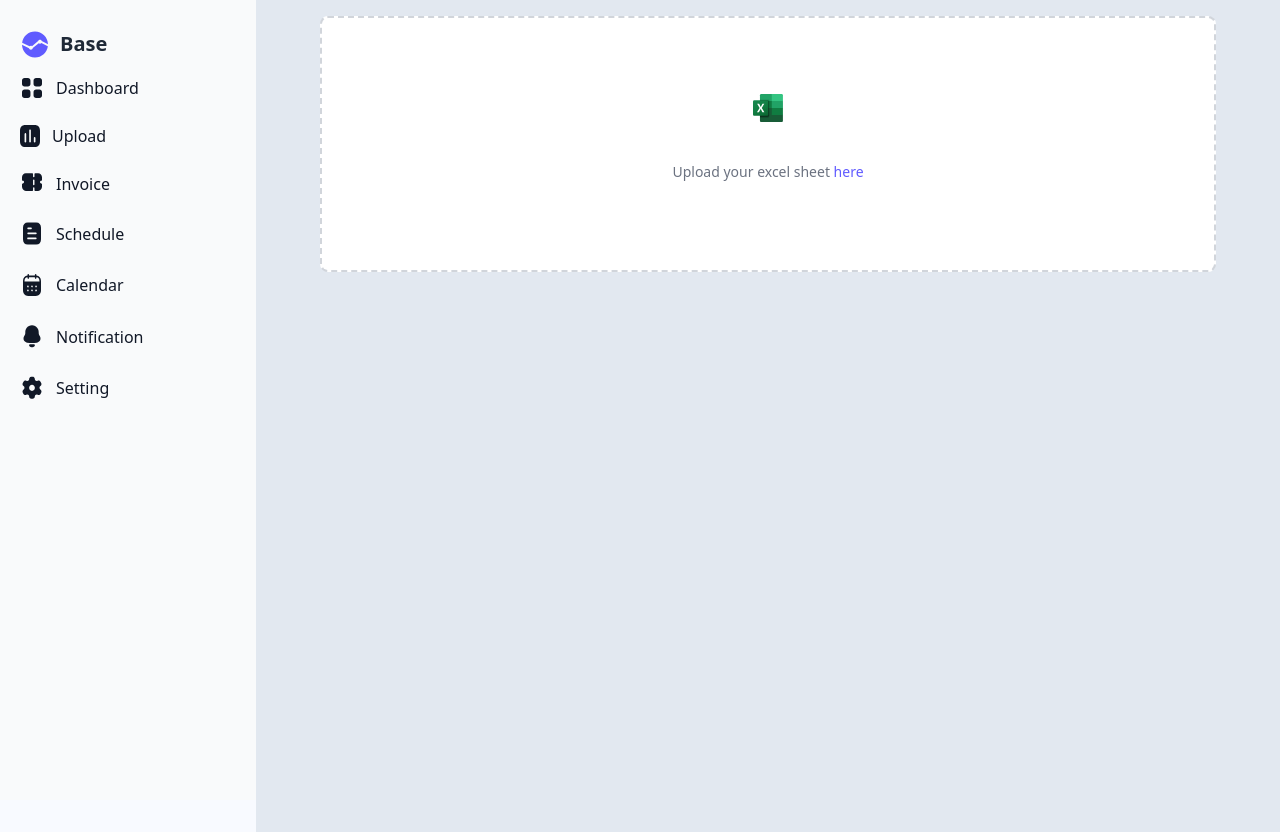
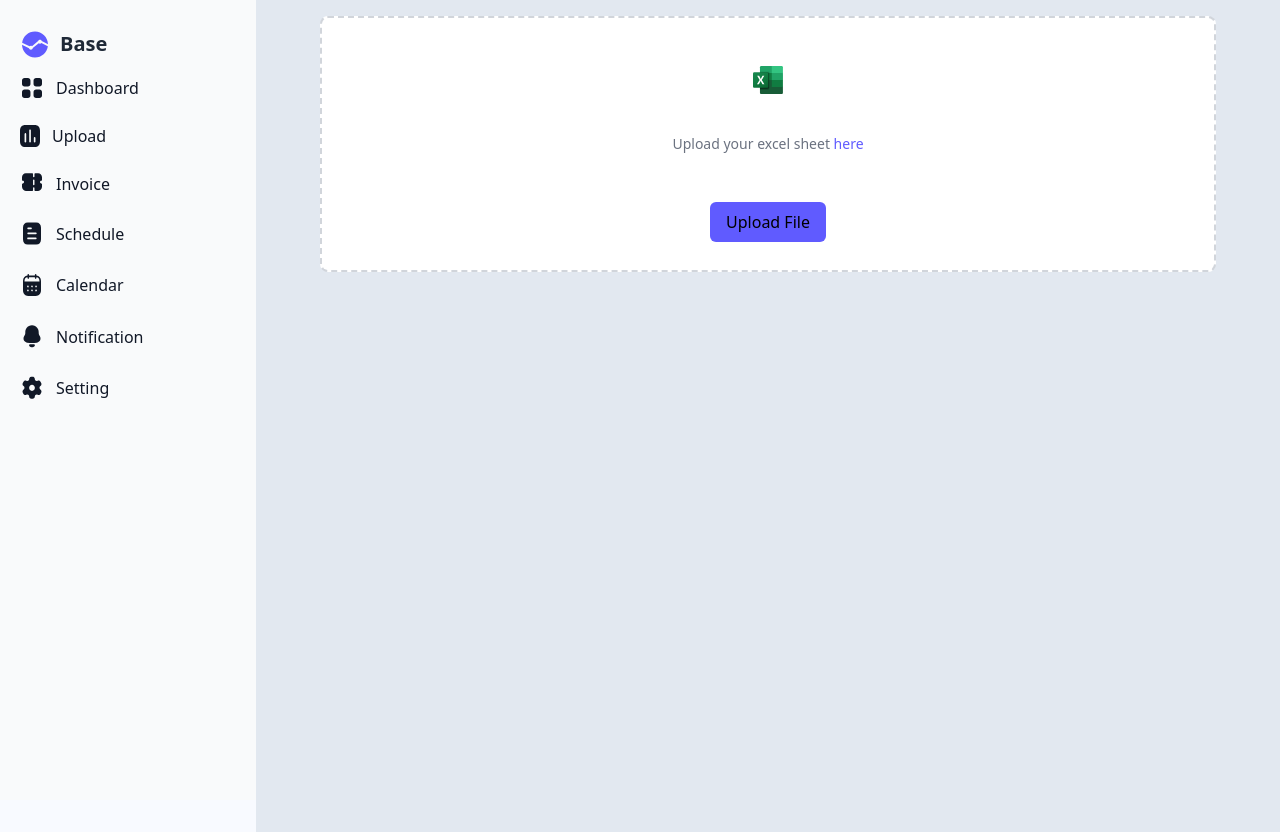
Before and after one commit to NehaNihar12/openInApp, a React (Vite) app: page /home/upload in a window 1280 px wide. Built offline with nearby package versions, Linux system fonts and the light colour scheme.

Commit message:
Added upload button

```diff
--- a/src/pages/upload/index.jsx
+++ b/src/pages/upload/index.jsx
@@ -13,8 +13,16 @@ const Upload = () => {
     const file = event.target.files[0];
     const reader = new FileReader();
 
-    reader.onload = (e) => {
-      const data = new Uint8Array(e.target.result);
+    reader.onloadstart = () => {
+      // Set loader to true when file loading starts
+      setLoader(true);
+    };
+
+    setTimeout(() => {
+      // Set loader to false when file loading ends
+      setLoader(false);
+
+      const data = new Uint8Array(reader.result);
       const workbook = XLSX.read(data, { type: "array" });
       const sheetName = workbook.SheetNames[0];
       const sheet = workbook.Sheets[sheetName];
@@ -30,10 +38,15 @@ const Upload = () => {
       });
 
       setTableData(excelData);
-    };
+    },2000);
 
     // Read the Excel file as an array buffer
     reader.readAsArrayBuffer(file);
+  };
+
+  const handleButtonClick = () => {
+    // Trigger the file input click when the button is clicked
+    document.getElementById("dropzone-file").click();
   };
   return (
     <div class="h-full min-h-screen flex-col items-center justify-center w-full md:px-12">
@@ -55,7 +68,14 @@ const Upload = () => {
           accept=".csv"
           class="hidden"
         />
+        <button
+        onClick={handleButtonClick}
+        className={`mt-4 px-4 py-2 bg-blue-primary text-white rounded-md hover:bg-blue-dark focus:outline-none focus:shadow-outline-blue active:bg-blue-darker ${isLoading ? 'opacity-50 cursor-not-allowed' : ''}`}
+      >
+        {isLoading ? 'Uploading...' : 'Upload File'}
+      </button>
       </label>
+
 
       {/* Display the table if there is data */}
       {tableData ? <Table data={tableData} setData={setTableData} /> : null}
```
